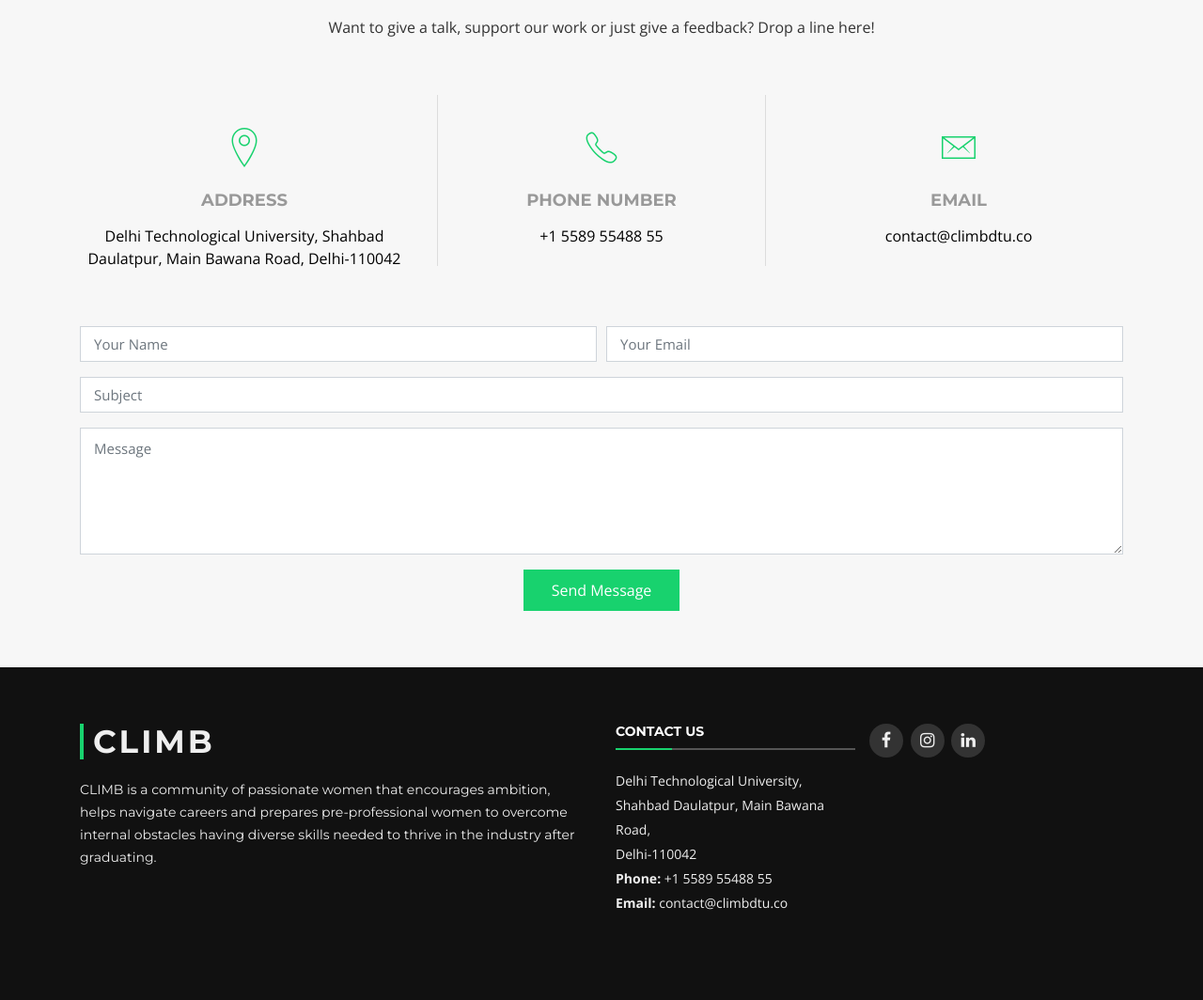
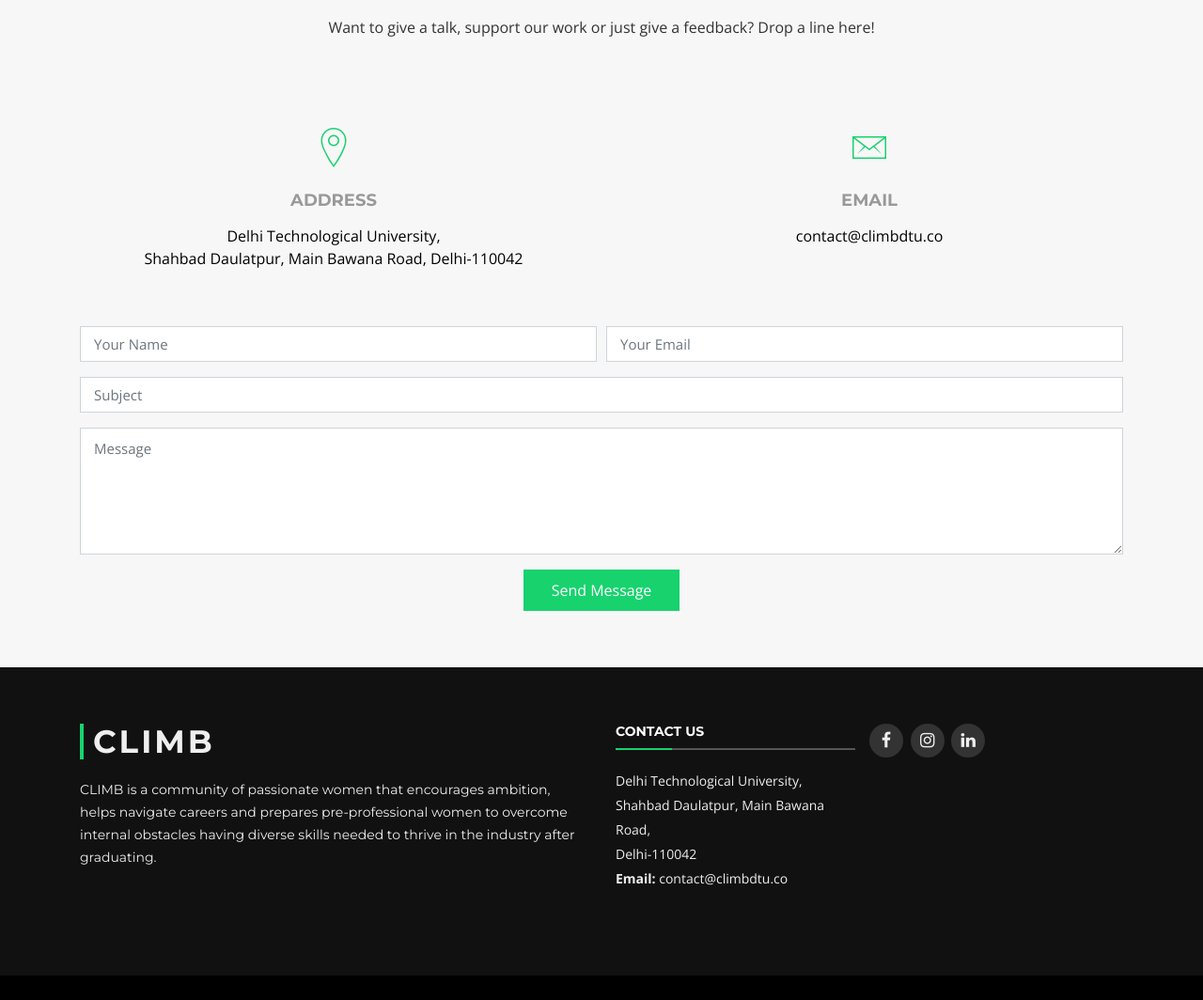
Before and after one commit to sumeshachandra/sumeshachandra.github.io, a plain HTML site: page index.html in a window 1280 px wide. Shown: the part 2477-3541 px from the top of the page at 94% size. Drawn offline with nearby package versions, Linux system fonts and the light colour scheme; files that its build step writes are made by us from their sources; files whose address does not match are found by name.

Commit message:
edit index.html

```diff
--- a/index.html
+++ b/index.html
@@ -793,14 +793,15 @@
 
         <div class="row contact-info">
 
-          <div class="col-md-4">
+          <div class="col-md-6">
             <div class="contact-address">
               <i class="ion-ios-location-outline"></i>
               <h3>Address</h3>
-              <address>Delhi Technological University, Shahbad Daulatpur, Main Bawana Road, Delhi-110042</address>
+              <address>Delhi Technological University,<br> Shahbad Daulatpur, Main Bawana Road, Delhi-110042</address>
             </div>
           </div>
 
+          <!--
           <div class="col-md-4">
             <div class="contact-phone">
               <i class="ion-ios-telephone-outline"></i>
@@ -808,8 +809,9 @@
               <p><a href="tel:+155895548855">+1 5589 55488 55</a></p>
             </div>
           </div>
+          -->
 
-          <div class="col-md-4">
+          <div class="col-md-6">
             <div class="contact-email">
               <i class="ion-ios-email-outline"></i>
               <h3>Email</h3>
@@ -882,7 +884,7 @@
               Delhi Technological University,<br>
               Shahbad Daulatpur, Main Bawana Road, <br>
               Delhi-110042<br>
-              <strong>Phone:</strong> +1 5589 55488 55<br>
+              <!--<strong>Phone:</strong> +1 5589 55488 55<br>-->
               <strong>Email:</strong> contact@climbdtu.co<br>
             </p>
 
```
